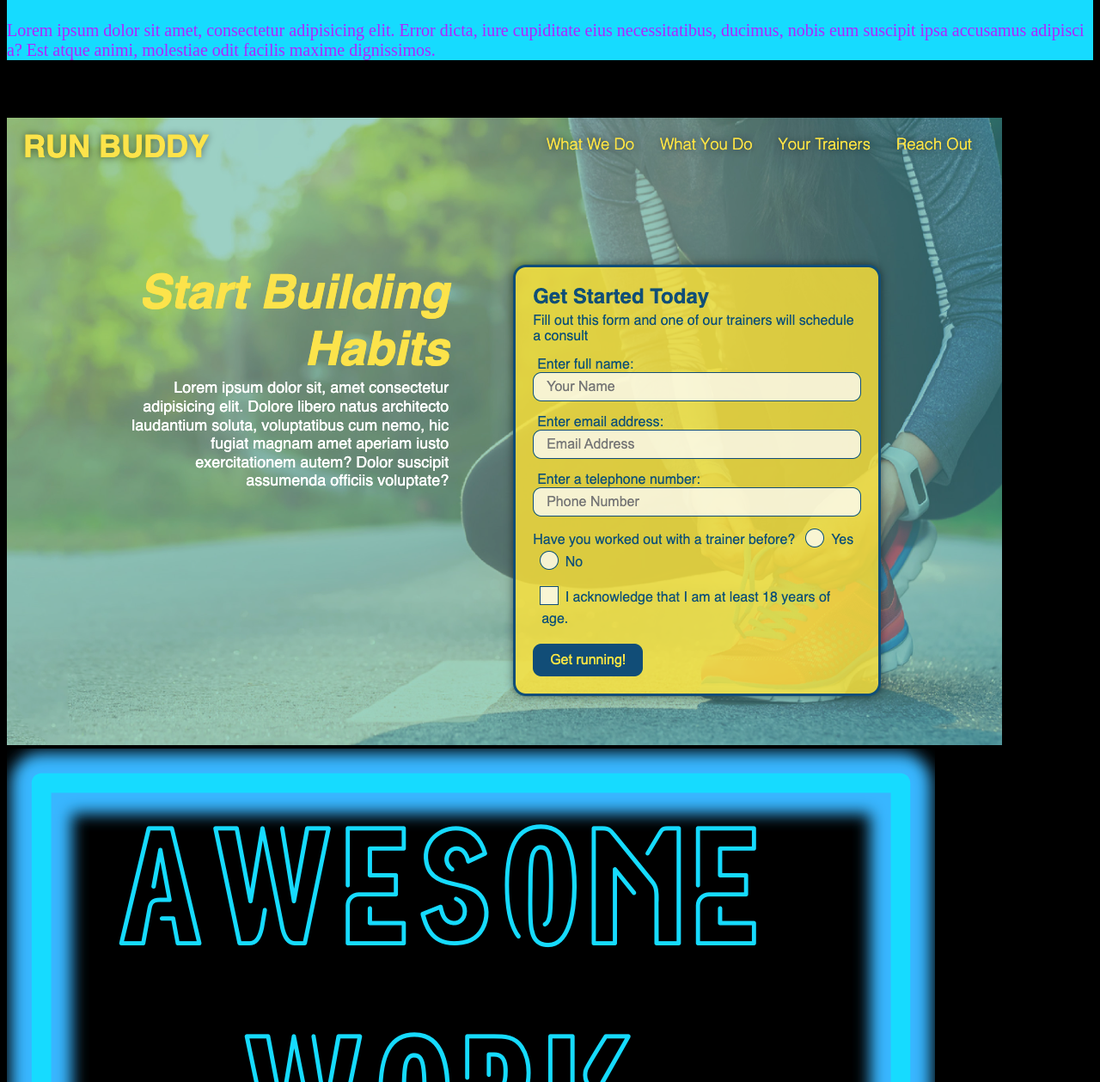
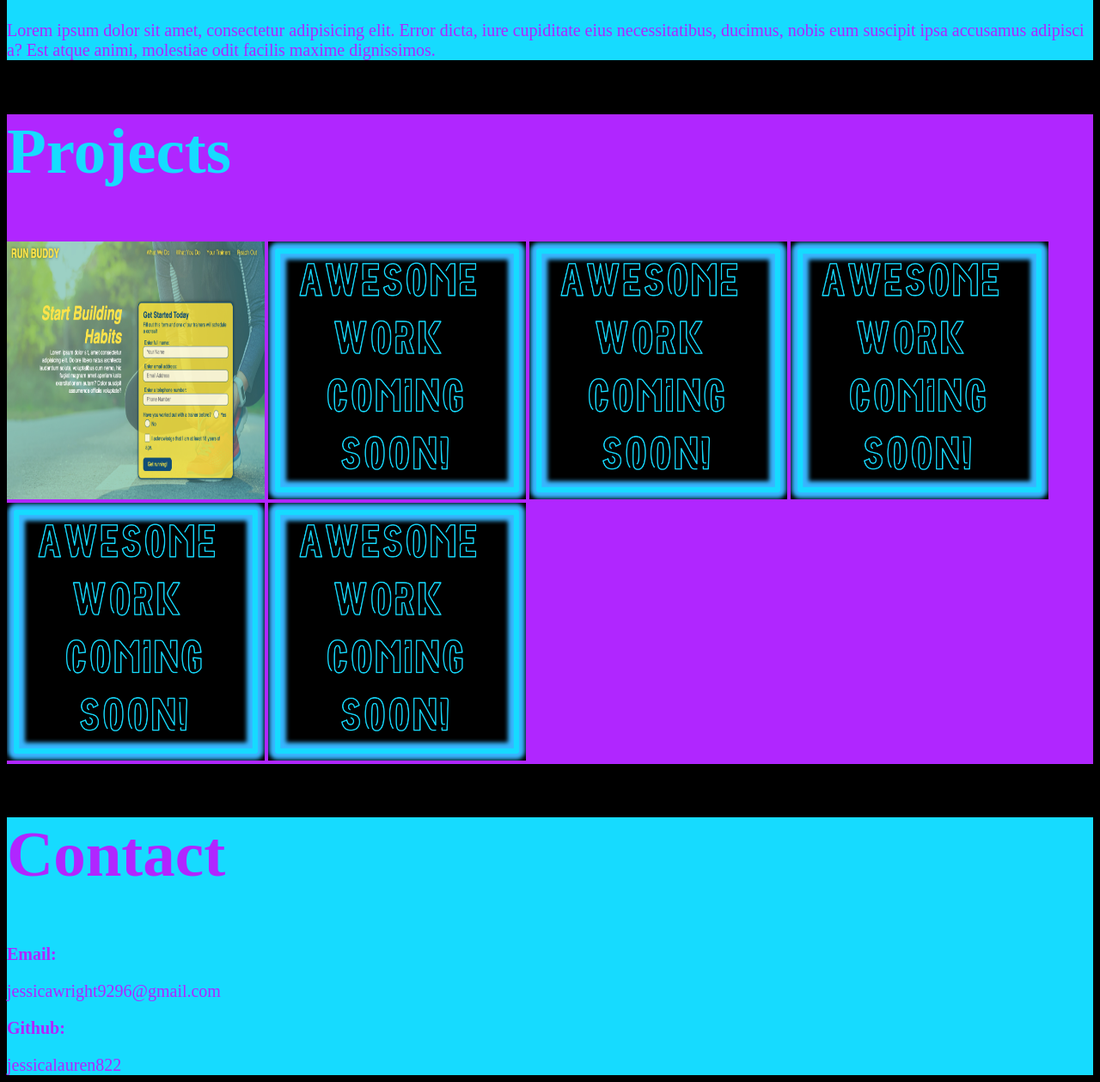
Before and after one commit to jessicalauren822/Portfolio, a plain HTML site: page index.html in a window 1280 px wide. Shown: the part 981-2240 px from the top of the page at 86% size. Drawn offline with Linux system fonts and the light colour scheme.

Commit message:
updated sections basic css

```diff
--- a/assets/css/style.css
+++ b/assets/css/style.css
@@ -2,6 +2,9 @@
     --primary-color: #000;
     --secondary-color: #b026ff;
     --tertiary-color:#16dbff;
+}
+
+* {
 }
 
 body {
@@ -60,3 +63,35 @@ header nav ul {
     font-size: 20px;
     color: var(--secondary-color);
 }
+
+.Projects {
+    background: var(--secondary-color);
+}
+
+.Projects h2 {
+    font-size: 75px;
+    color: var(--tertiary-color);
+}
+
+.project-examples img {
+    width: 300px;
+    height: 300px;
+}
+
+.Contact {
+    background: var(--tertiary-color);
+}
+
+.Contact h2 {
+    font-size: 75px;
+    color: var(--secondary-color);
+}
+
+.Contact p {
+    font-size: 20px;
+    color: var(--secondary-color);
+}
+
+.contact-header {
+    font-weight: bold;
+}
```
